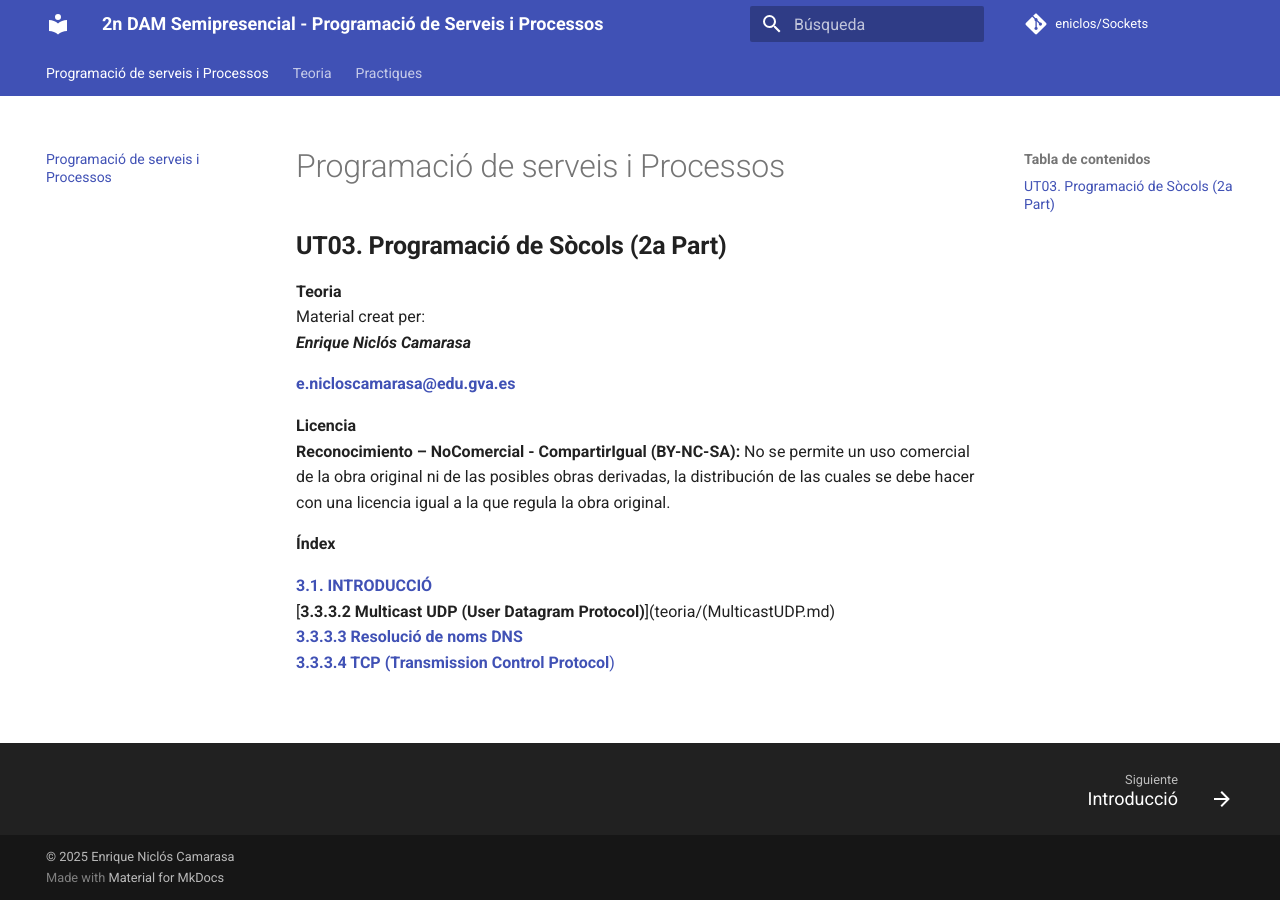
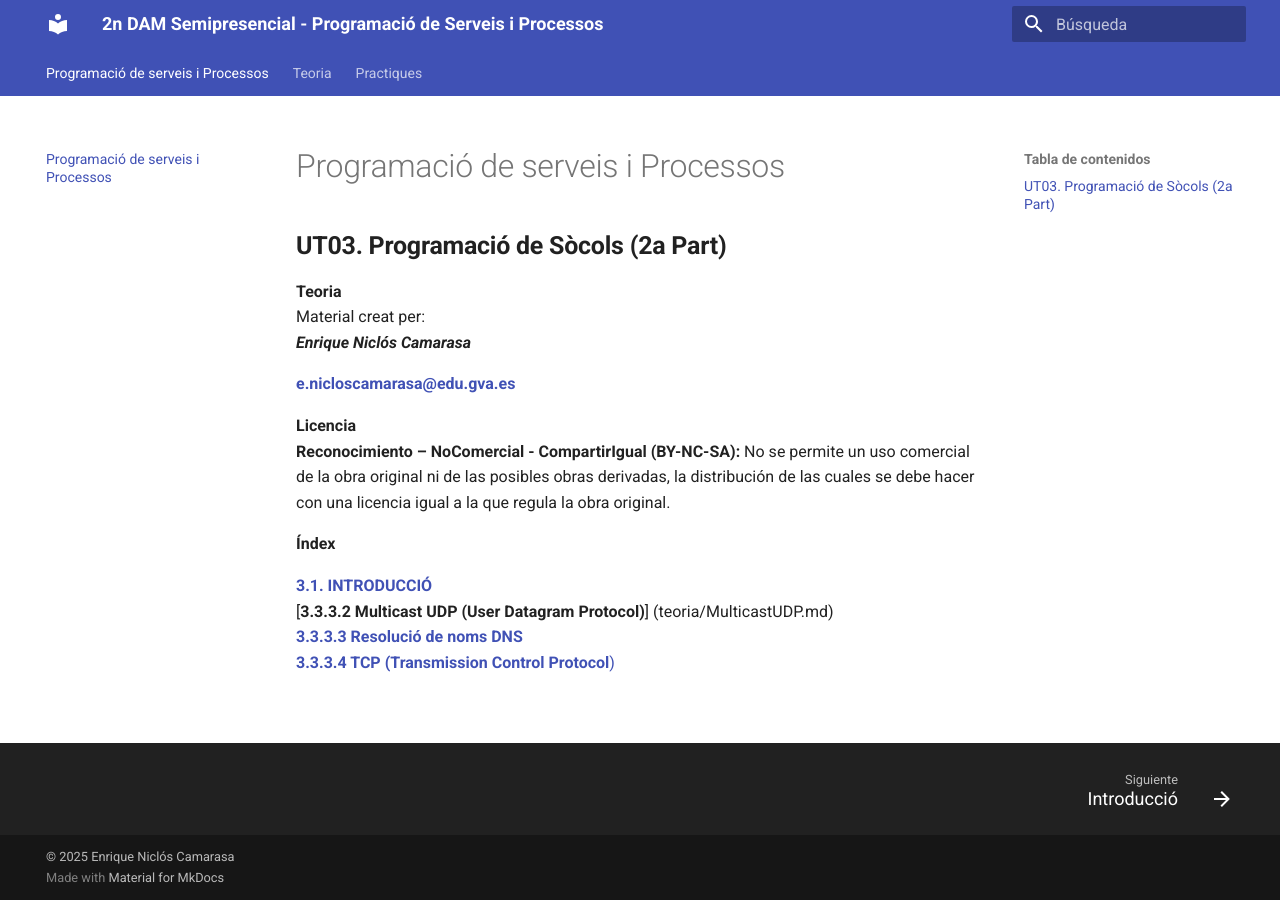
Before and after one commit to eniclos/Sockets, an MkDocs documentation site: the page built from md/index.md, in a window 1280 px wide. Built offline with MkDocs 1.6.1 and Material for MkDocs 9.7.7, drawn with Linux system fonts in a browser that asks for light colours; comment, search, counter and statistics services are not loaded; some of the changed lines change nothing that is shown.

Commit message:
Correcció errors

```diff
--- a/md/index.md
+++ b/md/index.md
@@ -15,6 +15,6 @@
 **Índex**
 
 [**3.1.  INTRODUCCIÓ**](teoria/Introduccio.md)
-[**3.3.3.2  Multicast UDP (User Datagram Protocol)**](teoria/(MulticastUDP.md)
+[**3.3.3.2  Multicast UDP (User Datagram Protocol)**] (teoria/MulticastUDP.md)
 [**3.3.3.3  Resolució de noms DNS**](teoria/ResolucioDNS.md)
 [**3.3.3.4 TCP (Transmission Control Protocol**)](teoria/SocketsTCP.md)
--- a/mkdocs.yml
+++ b/mkdocs.yml
@@ -2,8 +2,7 @@
 docs_dir: "md"
 site_dir: "docs"
 site_description: "2n DAM Semipresencial - Programació de Serveis i Processos > Sockets"
-site_url: https://eniclos.com
-repo_url: https://github.com/eniclos/Sockets
+site_url: https://eniclos.github.io/Sockets/
 repo_name: eniclos/Sockets
 copyright: "© 2025 Enrique Niclós Camarasa"
 
```
